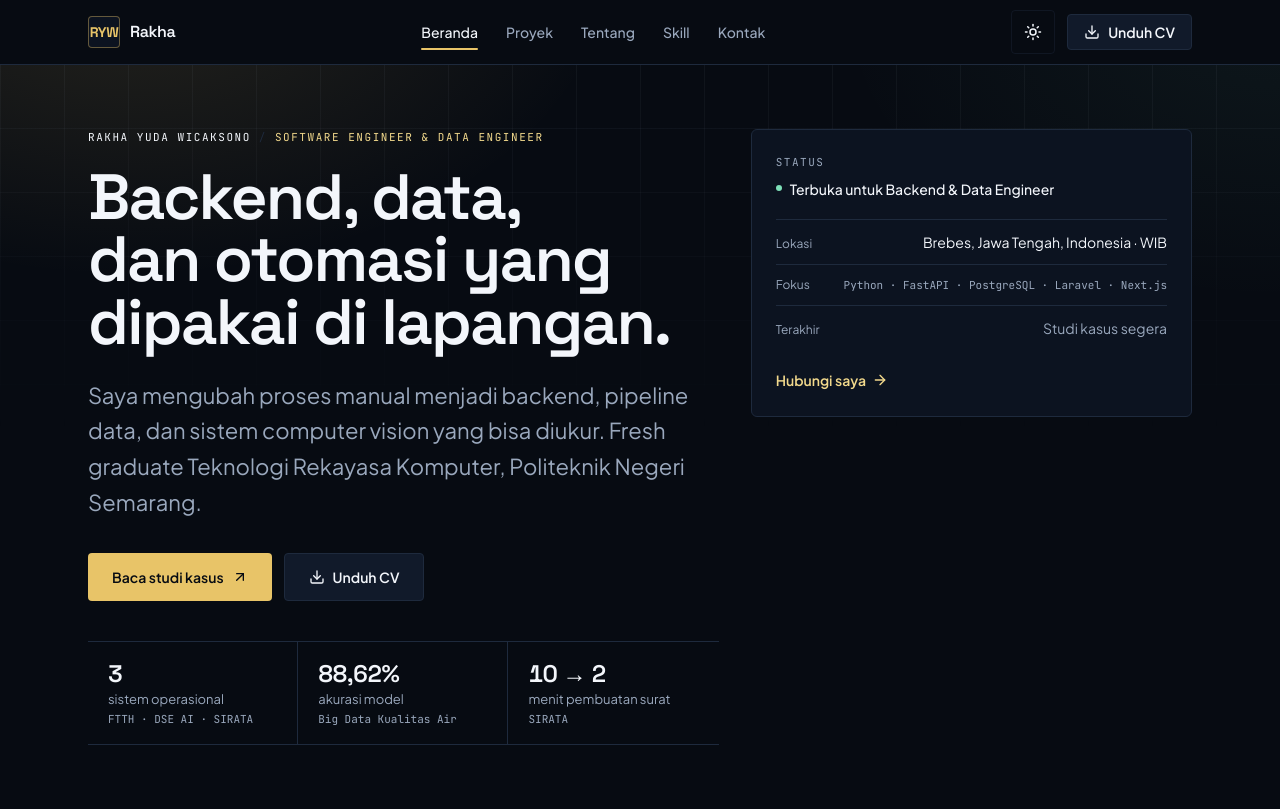
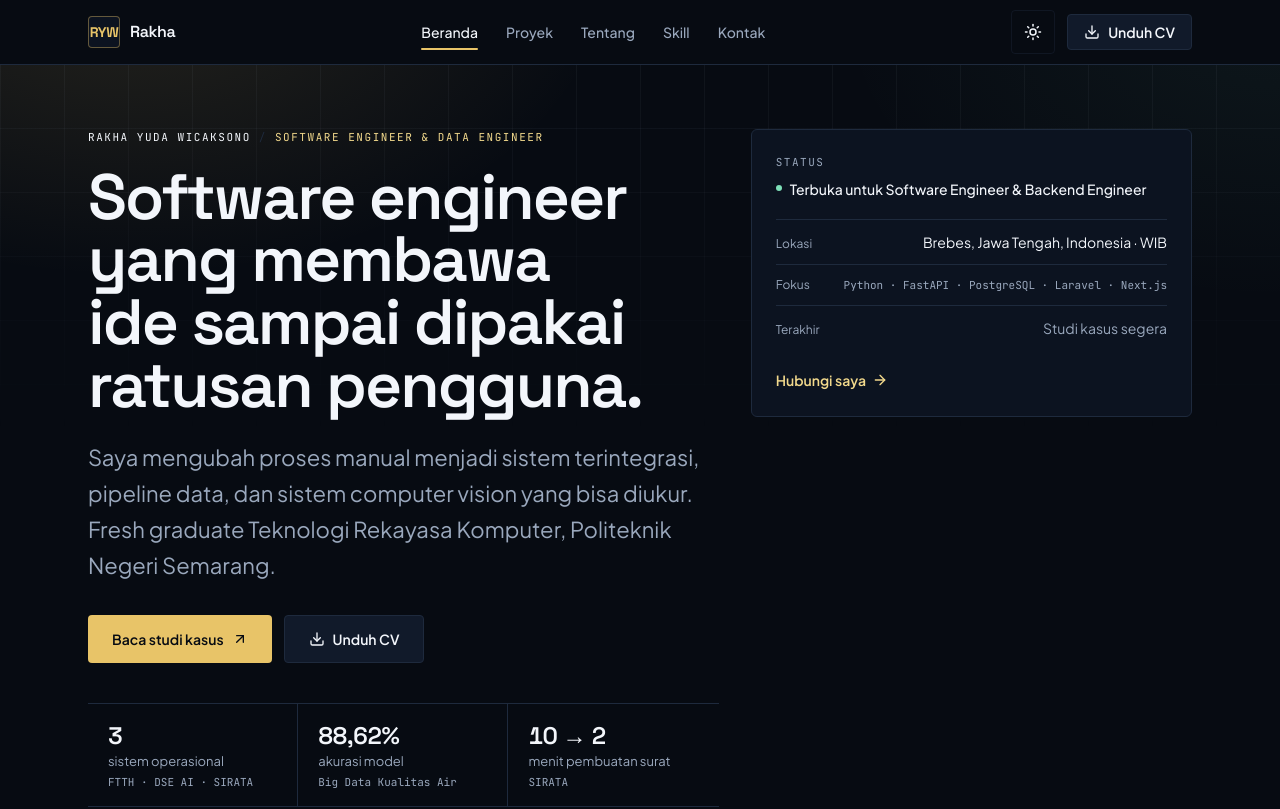
Before and after one commit to Ryunoo09/Web-Portofolio, a Next.js app: page / in a window 1280 px wide. Shown: the top 809 px of the page. Built offline with nearby package versions, Linux system fonts and the light colour scheme; no server answers; the database is empty.

Commit message:
fix(dashboard): mengganti deskripsi dashboar

```diff
--- a/src/features/profile/components/public/Hero.tsx
+++ b/src/features/profile/components/public/Hero.tsx
@@ -37,7 +37,7 @@ export function Hero({ profile, latestProject }: HeroProps) {
             id="hero-title"
             className="text-foreground font-heading mt-5 max-w-[16ch] text-[2.5rem] leading-[1.05] font-semibold tracking-[-0.03em] text-balance sm:text-6xl md:text-[4rem] md:leading-[0.98]"
           >
-            Backend, data, dan otomasi yang dipakai di lapangan.
+            Software engineer yang membawa ide sampai dipakai ratusan pengguna.
           </h1>
 
           <p className="text-muted-foreground mt-6 max-w-[46ch] text-lg leading-relaxed md:text-[1.375rem]">
--- a/src/shared/constants/siteConfig.ts
+++ b/src/shared/constants/siteConfig.ts
@@ -15,10 +15,10 @@ export const siteConfig = {
   locale: "id_ID",
   role: "Software Engineer & Data Engineer",
   valueProp:
-    "Saya mengubah proses manual menjadi backend, pipeline data, dan sistem computer vision yang bisa diukur. Fresh graduate Teknologi Rekayasa Komputer, Politeknik Negeri Semarang.",
+    "Saya mengubah proses manual menjadi sistem terintegrasi, pipeline data, dan sistem computer vision yang bisa diukur. Fresh graduate Teknologi Rekayasa Komputer, Politeknik Negeri Semarang.",
   location: "Brebes, Jawa Tengah, Indonesia",
   timezone: "WIB",
-  availability: "Terbuka untuk Backend & Data Engineer",
+  availability: "Terbuka untuk Software Engineer & Backend Engineer",
   /** Teknologi yang ditonjolkan di panel status hero. */
   focus: ["Python", "FastAPI", "PostgreSQL", "Laravel", "Next.js"],
   /**
```
